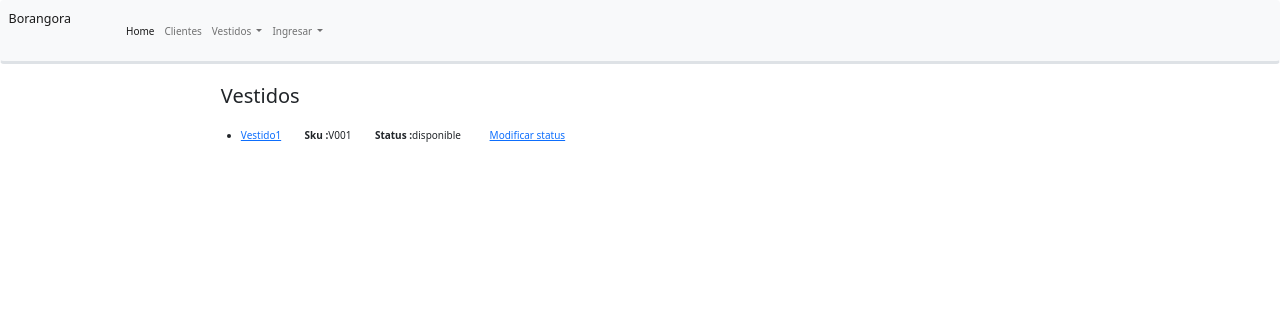
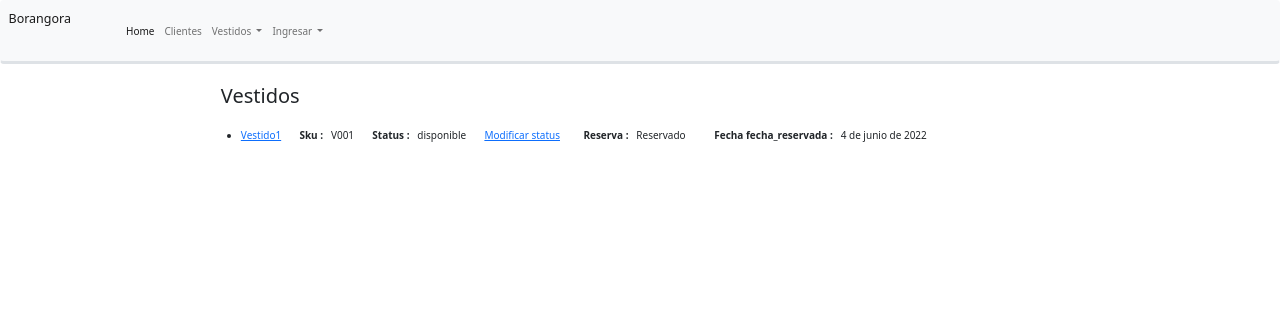
Before and after one commit to tcorthorn/Rent-Vestidos-web, a Django app: page /catalogo/vestidos/ in a window 1280 px wide. Shown: the top 324 px of the page. Run offline with Django 4.2, Linux system fonts and the light colour scheme; data comes from the database, SQL or seed files in the repository; both versions use the stored data as it was after the commit; some libraries are stand-ins or nearby versions.

Commit message:
listar vestidos con reserva y fecha

```diff
--- a/catalogo/templates/catalogo/vestido_list.html
+++ b/catalogo/templates/catalogo/vestido_list.html
@@ -9,11 +9,15 @@
       {% for vestido in vestido_list %}
       <li>
 
-        <a href="{{ vestido.get_absolute_url }}"> {{ vestido.nombre }}</a>  &nbsp &nbsp &nbsp &nbsp
-        <strong> Sku :</strong>{{vestido.sku}}  &nbsp &nbsp &nbsp &nbsp
-        <strong> Status :</strong>{{vestido.status}} &nbsp &nbsp &nbsp &nbsp &nbsp
+        <a href="{{ vestido.get_absolute_url }}"> {{ vestido.nombre }}</a>  &nbsp &nbsp &nbsp
+        <strong> Sku :</strong> &nbsp {{vestido.sku}}  &nbsp &nbsp &nbsp
+        <strong> Status :</strong> &nbsp {{vestido.status}} &nbsp &nbsp &nbsp
 
-        <a href="{% url 'vestido_update' vestido.pk %}">Modificar status</a>
+        <a href="{% url 'vestido_update' vestido.pk %}">Modificar status</a> &nbsp &nbsp &nbsp &nbsp
+
+        <strong> Reserva :</strong> &nbsp {{vestido.reservado}} &nbsp &nbsp &nbsp &nbsp &nbsp
+
+        <strong> Fecha fecha_reservada :</strong> &nbsp {{vestido.fecha_reservada}}
         <br>
         <br>
 
```
Also changed, not shown: Renta/db2.sqlite3.
